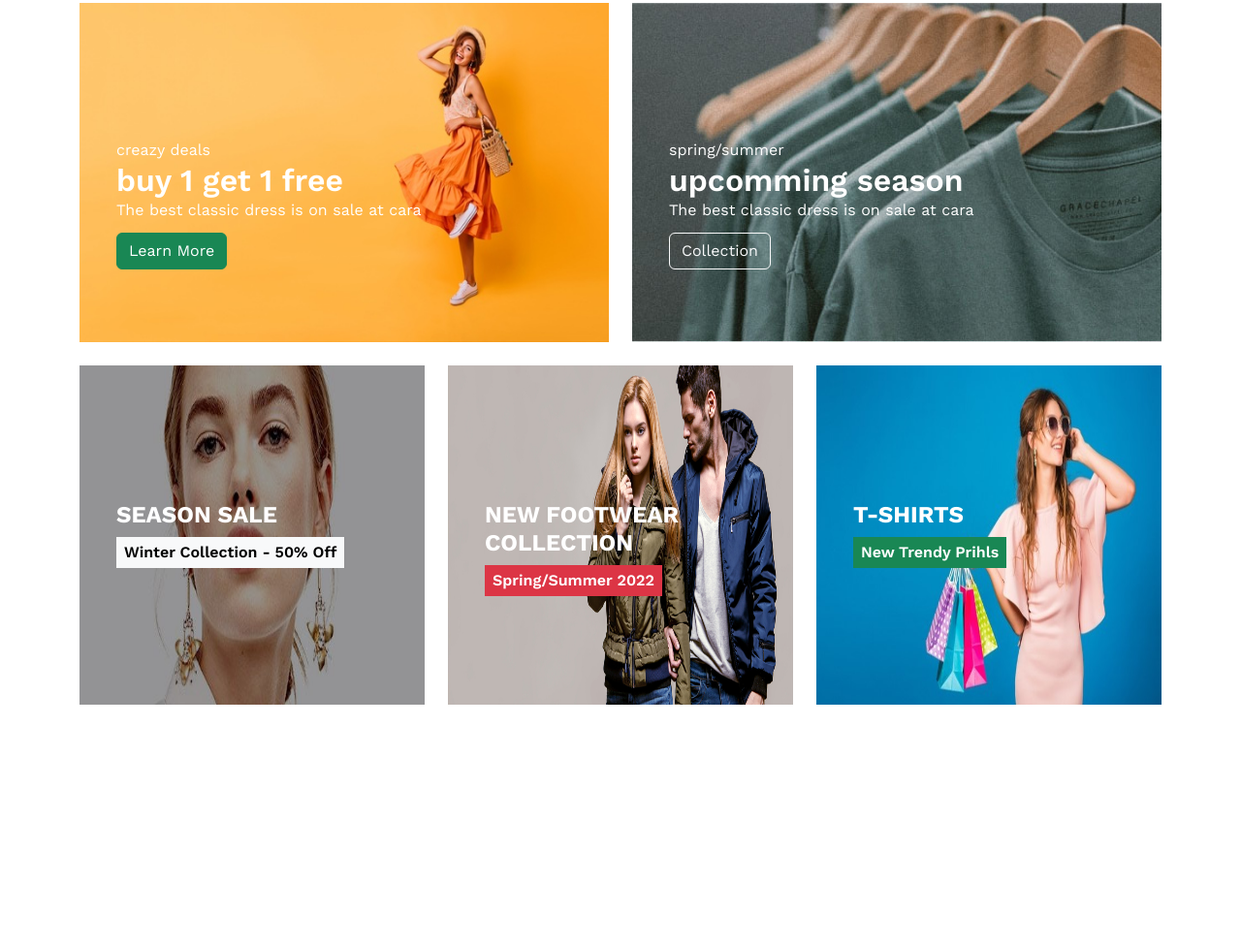
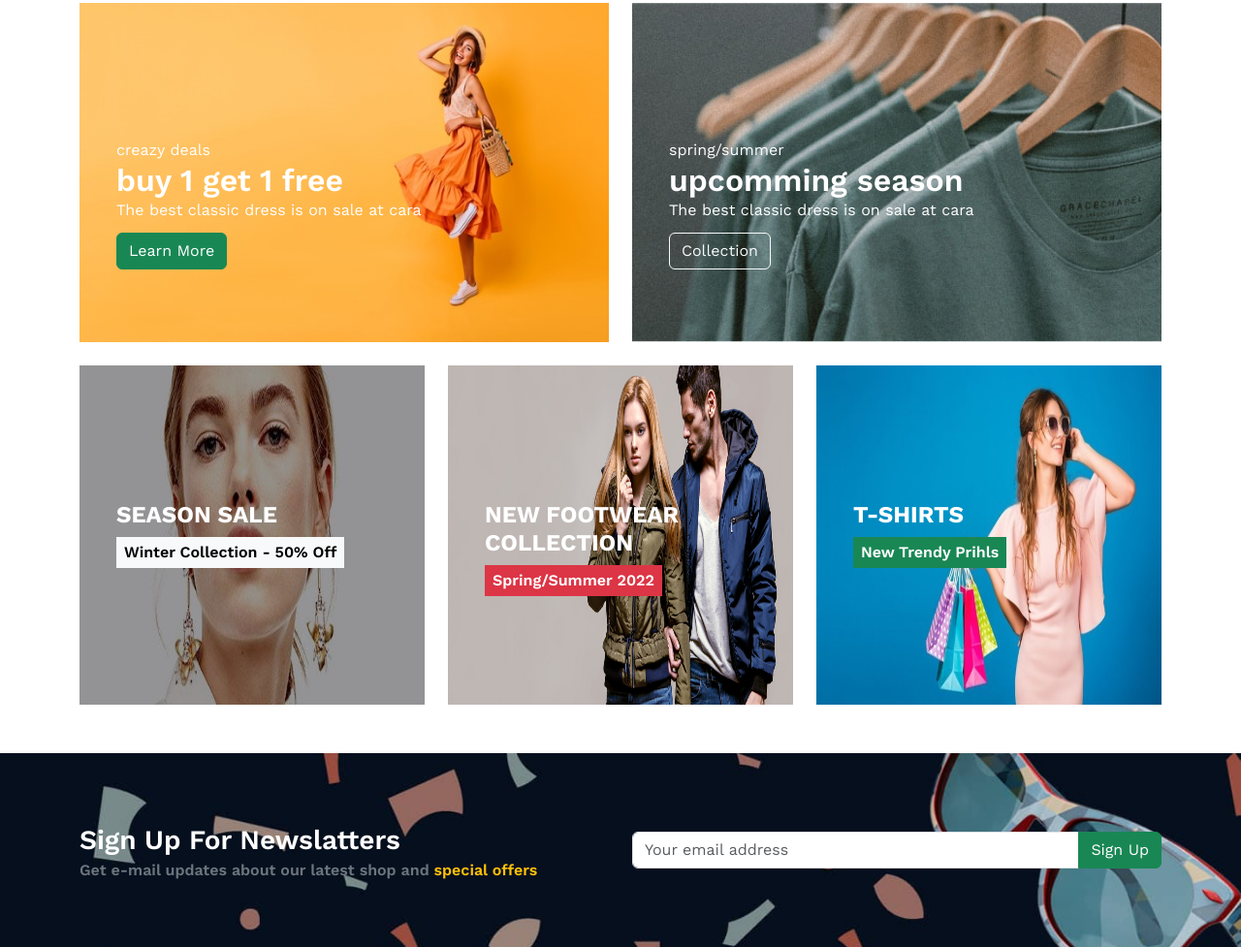
Before and after one commit to hasanujjamanjibon/E-Commerce-Landing-Page, a plain HTML site: page index.html in a window 1280 px wide. Shown: the part 3888-4865 px from the top of the page at 97% size. Before the commit the page ends 4663 px from the top, so only its background shows below. Drawn offline with nearby package versions, Linux system fonts and the light colour scheme.

Commit message:
newslatter section  added

```diff
--- a/css/style.css
+++ b/css/style.css
@@ -118,3 +118,13 @@
   top: 40%;
   left: 50px;
 }
+
+.newslatter {
+  background-image: url('../img/banner/b2.jpg');
+  background-repeat: no-repeat;
+  background-size: cover;
+  background-position: center;
+  width: 100%;
+  height: 200px;
+  margin: 50px 0;
+}
--- a/index.html
+++ b/index.html
@@ -1307,7 +1307,7 @@
       <!-- ? new arrival section end-->
 
       <!-- !banner section start -->
-      <div class="all_banner_section container my-5">
+      <section class="all_banner_section container my-5">
         <div class="row gx-lg-4 gy-lg-0 gy-4">
           <div class="col-12 position-relative col-md-6">
             <img class="banner_img" src="./img/banner/b17.jpg" alt="" />
@@ -1371,8 +1371,39 @@
             </div>
           </div>
         </div>
-      </div>
+      </section>
       <!-- !banner section end -->
+
+      <!--* newslatter section start-->
+      <section class="newslatter text-white">
+        <div class="container h-100">
+          <div class="row h-100 align-items-center">
+            <div class="col-12 col-lg-6">
+              <p class="text-capitalize fs-3 fw-semibold">
+                sign up for newslatters
+              </p>
+              <h3 class="text-secondary fw-semibold fs-6">
+                Get e-mail updates about our latest shop and
+                <span class="text-warning">special offers</span>
+              </h3>
+            </div>
+            <div class="col-12 col-lg-6">
+              <div class="input-group">
+                <input
+                  type="text"
+                  class="form-control bg-white w-50"
+                  placeholder="Your email address"
+                  aria-label="Recipient's username with two button addons"
+                />
+                <button class="btn btn-success text-capitalize" type="button">
+                  sign up
+                </button>
+              </div>
+            </div>
+          </div>
+        </div>
+      </section>
+      <!--*newslatter  section end-->
     </main>
     <!-- ! Bootstrap js cdn -->
     <script src="https://cdn.jsdelivr.net/npm/bootstrap@5.3.3/dist/js/bootstrap.bundle.min.js"></script>
```
